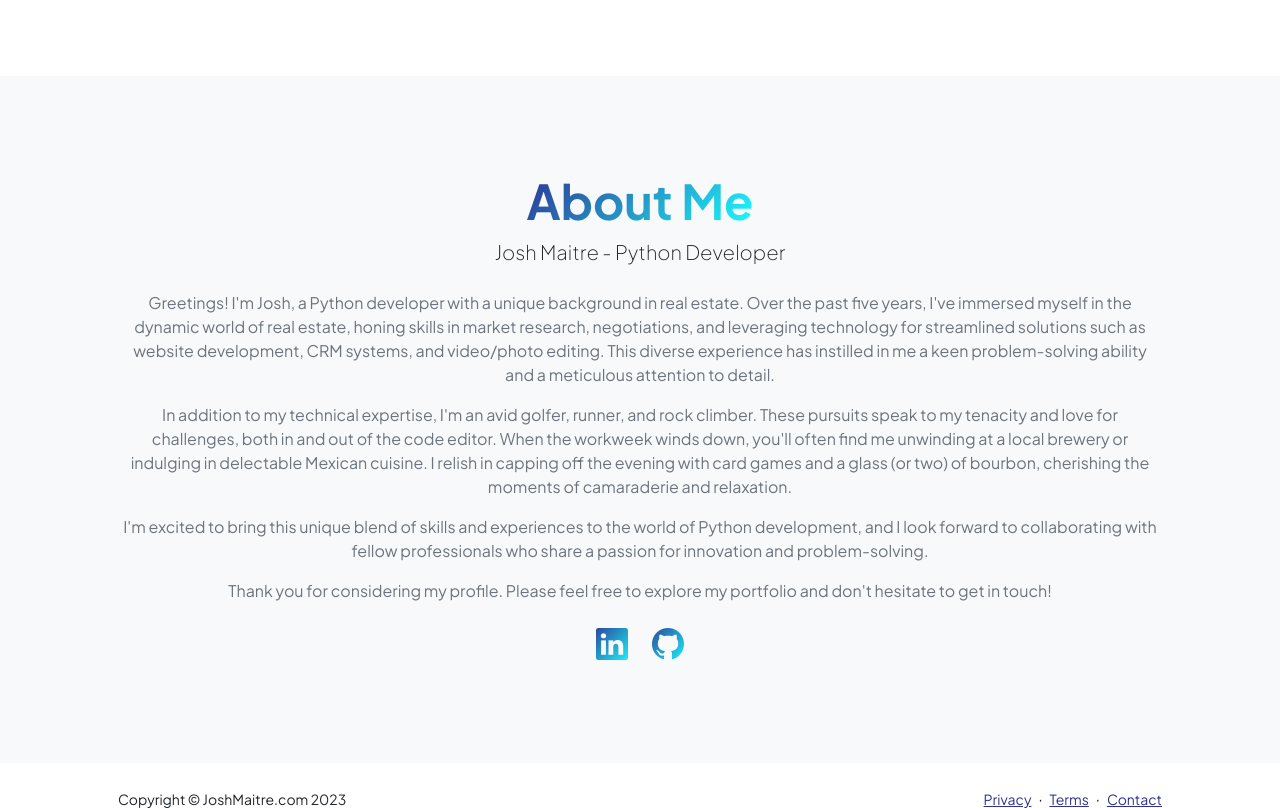
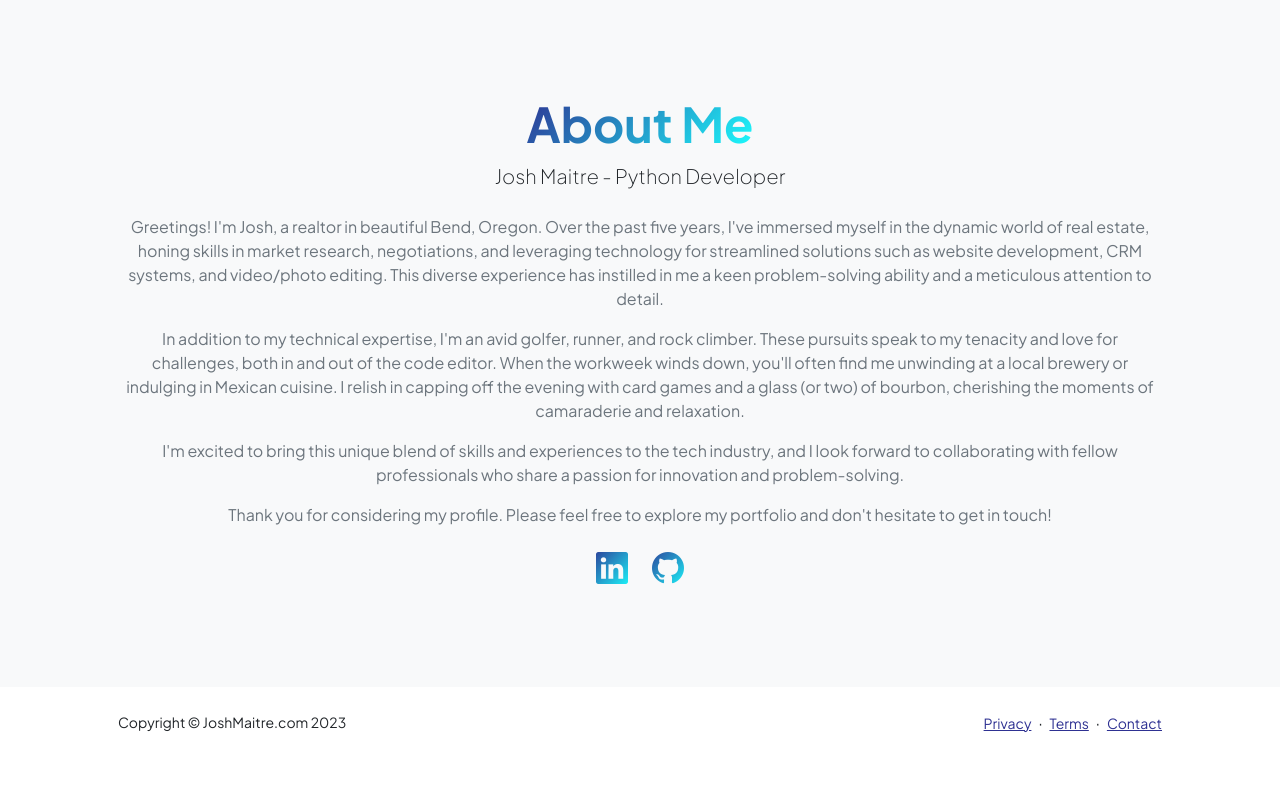
Before and after one commit to josh-may6/portfoliowebsite, a Flask app: page / in a window 1280 px wide. Shown: the part 1066-1874 px from the top of the page. After the commit the page ends 1798 px from the top, so only its background shows below. Run offline with Flask 3, Linux system fonts and the light colour scheme; some libraries are stand-ins or nearby versions.

Commit message:
Updated Resume

```diff
--- a/app.py
+++ b/app.py
@@ -25,7 +25,7 @@ def resume():
 
 @app.route('/download-resume')
 def download_resume():
-    return send_from_directory('static', path='files/Josh Maitre Resume.pdf')
+    return send_from_directory('static', path='files/Josh Maitre - Resume.pdf')
 
 
 @app.route('/contact')
--- a/templates/header.html
+++ b/templates/header.html
@@ -22,7 +22,7 @@
             <!-- Navigation-->
             <nav class="navbar navbar-expand-lg navbar-light bg-white py-3">
                 <div class="container px-5">
-                    <a class="navbar-brand" href="{{ url_for('home') }}"><span class="fw-bolder text-primary">Josh Maitre</span></a>
+                    <a class="navbar-brand" href="{{ url_for('home') }}"><span class="fw-bolder text-gradient">Josh Maitre</span></a>
                     <button class="navbar-toggler" type="button" data-bs-toggle="collapse" data-bs-target="#navbarSupportedContent" aria-controls="navbarSupportedContent" aria-expanded="false" aria-label="Toggle navigation"><span class="navbar-toggler-icon"></span></button>
                     <div class="collapse navbar-collapse" id="navbarSupportedContent">
                         <ul class="navbar-nav ms-auto mb-2 mb-lg-0 small fw-bolder">
--- a/templates/index.html
+++ b/templates/index.html
@@ -6,9 +6,9 @@
                         <div class="col-xxl-5">
                             <!-- Header text content-->
                             <div class="text-center text-xxl-start">
-                                <div class="badge bg-gradient-primary-to-secondary text-white mb-4"><div class="text-uppercase">Design &middot; Development &middot; Marketing</div></div>
+                                <div class="badge bg-gradient-primary-to-secondary text-white mb-4"><div class="text-uppercase">Development &middot; Marketing &middot; Collaborative</div></div>
                                 <div class="fs-3 fw-light text-muted">Join forces with me by exploring my</div>
-                                <h1 class="display-3 fw-bolder mb-5"><span class="text-gradient d-inline">Resume and Projects for Potential Collaboration</span></h1>
+                                <h1 class="display-3 fw-bolder mb-5"><span class="text-gradient d-inline">Resume and Projects</span></h1>
                                 <div class="d-grid gap-3 d-sm-flex justify-content-sm-center justify-content-xxl-start mb-3">
                                     <a class="btn btn-primary btn-lg px-5 py-3 me-sm-3 fs-6 fw-bolder" href="{{ url_for('resume') }}">Resume</a>
                                     <a class="btn btn-outline-dark btn-lg px-5 py-3 fs-6 fw-bolder" href="{{ url_for('projects') }}">Projects</a>
@@ -148,21 +148,21 @@
                             <div class="text-center my-5">
                                 <h2 class="display-5 fw-bolder"><span class="text-gradient d-inline">About Me</span></h2>
                                 <p class="lead fw-light mb-4">Josh Maitre - Python Developer</p>
-                                <p class="text-muted">Greetings! I'm Josh, a Python developer with a unique background
-                                    in real estate. Over the past five years, I've immersed myself in the dynamic world
-                                    of real estate, honing skills in market research, negotiations, and leveraging
-                                    technology for streamlined solutions such as website development, CRM systems, and
-                                    video/photo editing. This diverse experience has instilled in me a keen
-                                    problem-solving ability and a meticulous attention to detail.</p>
+                                <p class="text-muted">Greetings! I'm Josh, a realtor in beautiful Bend, Oregon. Over the
+                                    past five years, I've immersed myself in the dynamic world of real estate, honing
+                                    skills in market research, negotiations, and leveraging technology for streamlined
+                                    solutions such as website development, CRM systems, and video/photo editing. This
+                                    diverse experience has instilled in me a keen problem-solving ability and a
+                                    meticulous attention to detail.</p>
                                 <p class="text-muted">In addition to my technical expertise, I'm an avid golfer, runner,
                                     and rock climber. These pursuits speak to my tenacity and love for challenges, both
                                     in and out of the code editor. When the workweek winds down, you'll often find me
-                                    unwinding at a local brewery or indulging in delectable Mexican cuisine. I relish in
-                                    capping off the evening with card games and a glass (or two) of bourbon, cherishing
-                                    the moments of camaraderie and relaxation.</p>
+                                    unwinding at a local brewery or indulging in Mexican cuisine. I relish in capping
+                                    off the evening with card games and a glass (or two) of bourbon, cherishing the
+                                    moments of camaraderie and relaxation.</p>
                                 <p class="text-muted">I'm excited to bring this unique blend of skills and experiences
-                                    to the world of Python development, and I look forward to collaborating with fellow
-                                    professionals who share a passion for innovation and problem-solving.</p>
+                                    to the tech industry, and I look forward to collaborating with fellow professionals
+                                    who share a passion for innovation and problem-solving.</p>
                                 <p class="text-muted">Thank you for considering my profile. Please feel free to explore
                                     my portfolio and don't hesitate to get in touch!</p>
                                 <div class="d-flex justify-content-center fs-2 gap-4">
--- a/templates/resume.html
+++ b/templates/resume.html
@@ -138,7 +138,7 @@
                             <!-- Skillset Card-->
                             <div class="card shadow border-0 rounded-4 mb-5">
                                 <div class="card-body p-5">
-                                    <!-- Technical skills list-->
+                                    <!-- Professional skills list-->
                                     <div class="mb-5">
                                         <div class="d-flex align-items-center mb-4">
                                             <div class="feature bg-primary bg-gradient-primary-to-secondary text-white rounded-3 me-3"><i class="bi bi-tools"></i></div>
@@ -155,13 +155,13 @@
                                             <div class="col"><div class="d-flex align-items-center bg-light rounded-4 p-3 h-100">Flask</div></div>
                                         </div>
                                         <br>
-                                         <div class="row row-cols-1 row-cols-md-3">
+                                        <div class="row row-cols-1 row-cols-md-3">
                                             <div class="col mb-4 mb-md-0"><div class="d-flex align-items-center bg-light rounded-4 p-3 h-100">Git Version Control</div></div>
                                             <div class="col mb-4 mb-md-0"><div class="d-flex align-items-center bg-light rounded-4 p-3 h-100">Bootstrap</div></div>
                                             <div class="col"><div class="d-flex align-items-center bg-light rounded-4 p-3 h-100">Basic HTML and CSS</div></div>
                                         </div>
                                     </div>
-                                    <!-- Soft Skills-->
+                                    <!-- Languages list-->
                                     <div class="mb-0">
                                         <div class="d-flex align-items-center mb-4">
                                             <div class="feature bg-primary bg-gradient-primary-to-secondary text-white rounded-3 me-3"><i class="bi bi-person-badge"></i></div>
```
Also changed, not shown: 2 other files.
